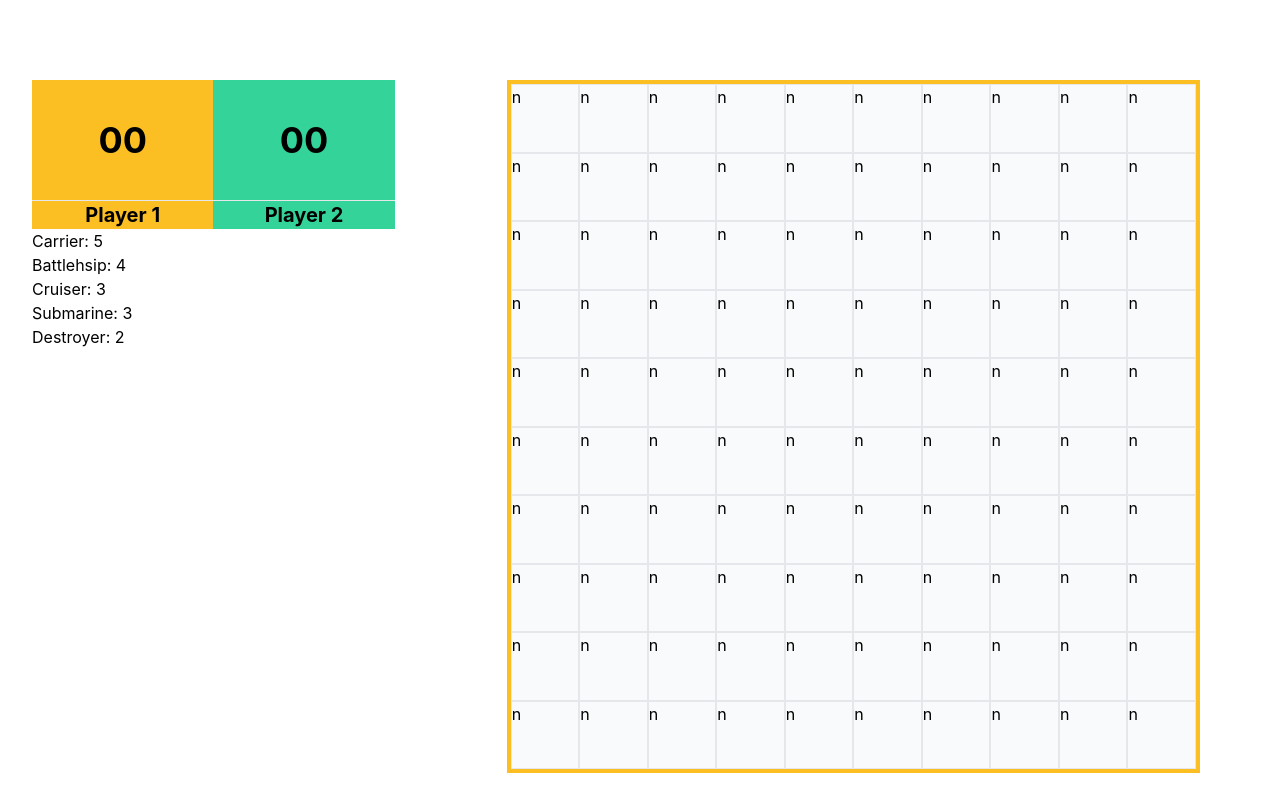
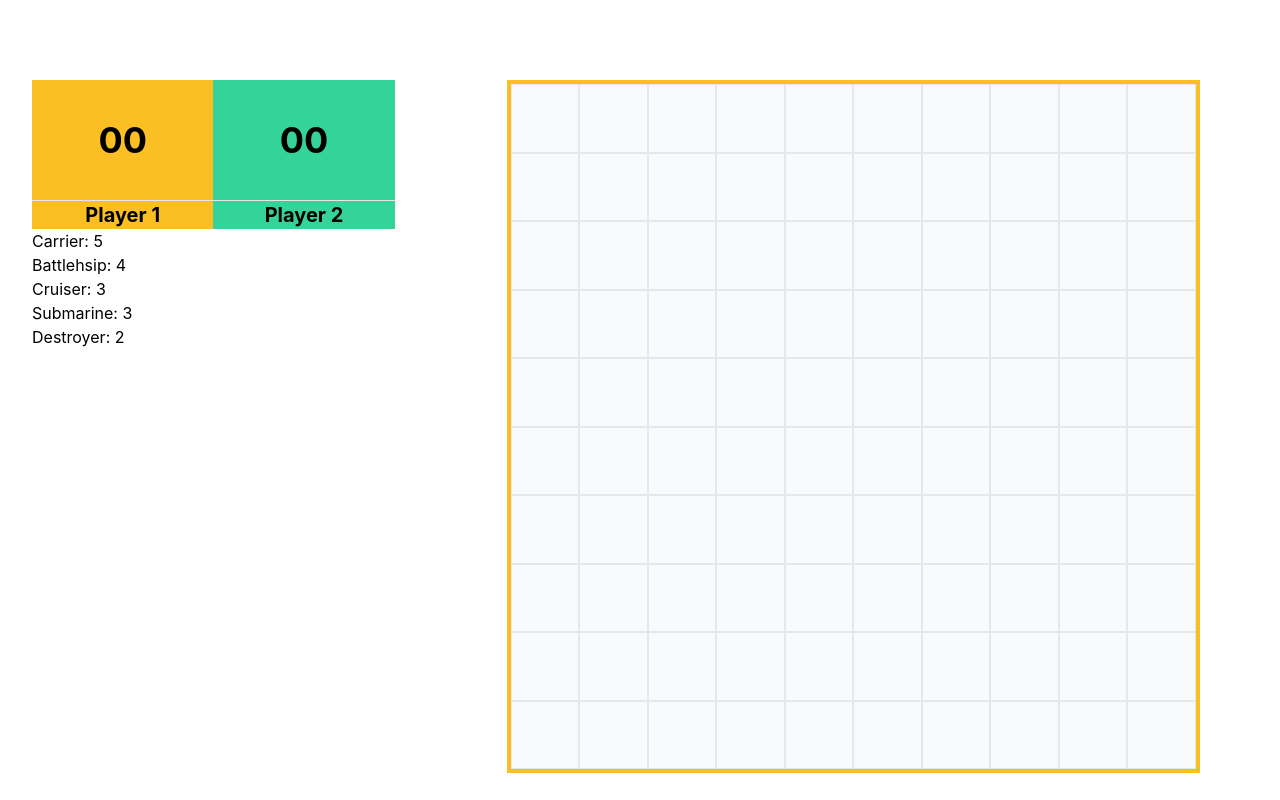
Before and after one commit to diegod3v/battleship-game, a Next.js app: page / in a window 1280 px wide. Built offline with nearby package versions, Linux system fonts and the light colour scheme.

Commit message:
use colors to mark ships and water

```diff
--- a/package.json
+++ b/package.json
@@ -9,6 +9,7 @@
   },
   "dependencies": {
     "autoprefixer": "^10.2.1",
+    "classnames": "^2.2.6",
     "next": "10.0.5",
     "postcss": "^8.2.4",
     "react": "17.0.1",
--- a/pages/index.tsx
+++ b/pages/index.tsx
@@ -1,5 +1,6 @@
 import { useCallback, useState } from "react";
 import { player2Layout } from "./playerLayout";
+import classnames from "classnames";
 
 function createBoard() {
   const grid = [];
@@ -73,22 +74,26 @@ export default function Home() {
           <div className="h-full md:w-8/12 p-20">
             <div className="w-full pb-full relative">
               <div className="top-0 left-0 absolute h-full w-full grid grid-cols-10 grid-rows-10 border-4 border-yellow-400">
-                {grid.flat().map((coord) => (
-                  <div
-                    className="col-span-1 row-span-1 border w-full h-full bg-gray-50"
-                    onClick={() => onClickBoard(coord)}
-                  >
-                    {waterList.some(
-                      (el) => el[0] === coord[0] && el[1] === coord[1]
-                    )
-                      ? "w"
-                      : shipShotsList.some(
-                          (el) => el[0] === coord[0] && el[1] === coord[1]
-                        )
-                      ? "s"
-                      : "n"}
-                  </div>
-                ))}
+                {grid.flat().map((coord) => {
+                  const cellBgClass = waterList.some(
+                    (el) => el[0] === coord[0] && el[1] === coord[1]
+                  )
+                    ? "bg-blue-200"
+                    : shipShotsList.some(
+                        (el) => el[0] === coord[0] && el[1] === coord[1]
+                      )
+                    ? "bg-red-200"
+                    : "bg-gray-50";
+                  return (
+                    <div
+                      className={classnames(
+                        "col-span-1 row-span-1 border w-full h-full ",
+                        cellBgClass
+                      )}
+                      onClick={() => onClickBoard(coord)}
+                    ></div>
+                  );
+                })}
               </div>
             </div>
           </div>
```
